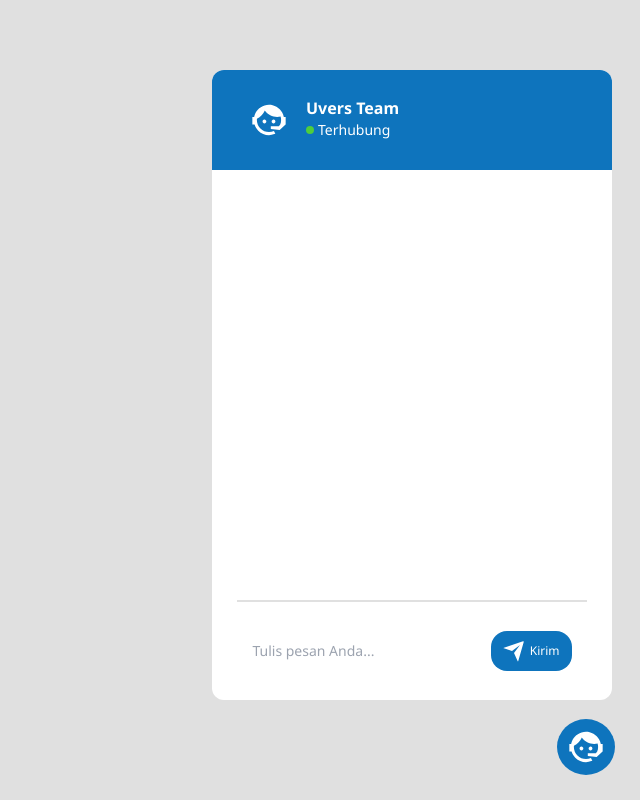
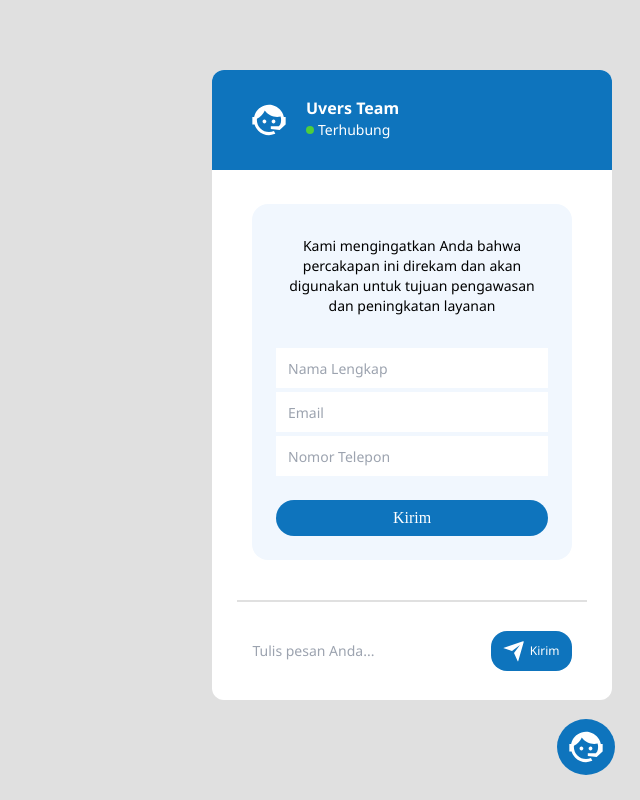
Before and after one commit to ndrvndr/chatbot-app, a React (Vite) app: page / in a window 1280 px wide. Both pictures are taken after a click on the element 1226 px from the left and 747 px from the top of the page. Shown: the whole page, without its empty margins (640-1280 px from the left). Built offline with nearby package versions, Linux system fonts and the light colour scheme.

Commit message:
create conversation box, install sass, formik, yup, uuid

```diff
--- a/package.json
+++ b/package.json
@@ -11,10 +11,13 @@
   },
   "dependencies": {
     "clsx": "^1.2.1",
+    "formik": "^2.2.9",
     "react": "^18.2.0",
     "react-dom": "^18.2.0",
     "sass": "^1.62.1",
-    "sweetalert": "^2.1.2"
+    "sweetalert": "^2.1.2",
+    "uuid": "^9.0.0",
+    "yup": "^1.1.1"
   },
   "devDependencies": {
     "@types/react": "^18.0.28",
--- /dev/null
+++ b/src/components/Elements/Conversation/UserDataForm.jsx
@@ -0,0 +1,134 @@
+import clsx from "clsx";
+import swal from "sweetalert";
+import { v4 as uuidv4 } from "uuid";
+import { useFormik } from "formik";
+import Schema from "./config/schema";
+
+const UserDataForm = () => {
+  const handleFormSubmit = (values) => {
+    const userData = {
+      Name: values.name,
+      Email: values.email,
+      PhoneNumber: values.phoneNumber,
+      isSubmit: true,
+      UUID: uuidv4(),
+    };
+    localStorage.setItem("User Data Form", JSON.stringify(userData));
+    swal("Terima Kasih", "Formulir kamu telah diserahkan", "success");
+  };
+
+  const storedData = JSON.parse(localStorage.getItem("User Data Form"));
+
+  const initialValues = {
+    name: storedData ? storedData.Name : "",
+    email: storedData ? storedData.Email : "",
+    phoneNumber: storedData ? storedData.PhoneNumber : "",
+    isSubmit: storedData ? storedData.isSubmit : false,
+  };
+
+  const { values, errors, handleblur, handleChange, handleSubmit } = useFormik({
+    initialValues,
+    validationSchema: Schema,
+    onSubmit: handleFormSubmit,
+  });
+
+  return (
+    <div className="w-full max-w-xs mx-auto my-5 rounded-2xl bg-[#f1f7fe]">
+      <form
+        className="relative flex flex-col gap-4 text-center pt-8 pb-6 px-6"
+        onSubmit={(e) => {
+          e.preventDefault();
+          handleSubmit(e);
+        }}
+      >
+        <span className="text-sm">
+          Kami mengingatkan Anda bahwa percakapan ini direkam dan akan digunakan
+          untuk tujuan pengawasan dan peningkatan layanan
+        </span>
+        <div className="bg-transparent w-full mt-4 mb-2 mx-0 rounded-lg space-y-1">
+          <input
+            type="text"
+            readOnly={values.isSubmit}
+            name="name"
+            value={values.name}
+            className={
+              errors.name
+                ? "h-10 w-full text-sm p-3 border border-red-600 outline-none"
+                : "h-10 w-full text-sm p-3 outline-none"
+            }
+            placeholder="Nama Lengkap"
+            onChange={handleChange}
+            onBlur={handleblur}
+            required
+          />
+          {errors.name && (
+            <p className="text-right text-xs font-medium ml-3 text-red-500">
+              {errors.name}
+            </p>
+          )}
+          <input
+            type="email"
+            readOnly={values.isSubmit}
+            name="email"
+            value={values.email}
+            className={
+              errors.email
+                ? "h-10 w-full text-sm p-3 border border-red-600 outline-none"
+                : "h-10 w-full text-sm p-3 outline-none"
+            }
+            placeholder="Email"
+            onChange={handleChange}
+            onBlur={handleblur}
+            required
+          />
+          {errors.email && (
+            <p className="text-right text-xs font-medium ml-3 text-red-500">
+              {errors.email}
+            </p>
+          )}
+          <input
+            type="tel"
+            readOnly={values.isSubmit}
+            name="phoneNumber"
+            value={values.phoneNumber}
+            className={
+              errors.phoneNumber
+                ? "h-10 w-full text-sm p-3 border border-red-600 outline-none"
+                : "h-10 w-full text-sm p-3 outline-none"
+            }
+            placeholder="Nomor Telepon"
+            onChange={handleChange}
+            onBlur={handleblur}
+            required
+          />
+          {errors.phoneNumber && (
+            <p className="text-right text-xs ml-3 text-red-500">
+              {errors.phoneNumber}
+            </p>
+          )}
+        </div>
+        {storedData ? (
+          <span className="text-sm">
+            Terima kasih telah mengirimkan formulir, ini akan membantu kami
+            memahami kebutuhan Anda dan memberikan layanan yang lebih baik.
+          </span>
+        ) : (
+          <button
+            type="submit"
+            disabled={values.isSubmit}
+            className={clsx(
+              "px-4 py-2.5 rounded-3xl border-0 ",
+              "bg-[#0e74bd] text-white hover:bg-[#064a7a]",
+              "font-[NotoSans-Bold] cursor-pointer",
+              "transition-[background-color] duration-[0.3s] ease-[ease]"
+            )}
+          >
+            Kirim
+          </button>
+        )}
+      </form>
+    </div>
+  );
+};
+
+export default UserDataForm;
--- /dev/null
+++ b/src/components/Elements/Conversation/config/schema.jsx
@@ -0,0 +1,19 @@
+import * as yup from "yup";
+
+const Schema = yup.object().shape({
+  name: yup
+    .string()
+    .min(2, "Nama minimal harus 2 karakter")
+    .required("Required"),
+  email: yup.string().email("Email tidak valid").required("Required"),
+  phoneNumber: yup
+    .string()
+    .matches(
+      /^[0-9]+$/,
+      "Nomor telepon harus berupa angka dan tidak mengandung karakter lain"
+    )
+    .min(12, "Nomor telepon minimal harus 12 digit")
+    .required("Required"),
+});
+
+export default Schema;
--- a/src/components/Elements/Conversation/index.jsx
+++ b/src/components/Elements/Conversation/index.jsx
@@ -1,8 +1,8 @@
 import * as React from "react";
 import PropTypes from "prop-types";
 
-// import UserDataForm from "./conversation-components/UserDataForm";
-// import sendDataToFirebase from "./FirebaseSender";
+import UserDataForm from "./UserDataForm";
+import "./style/Conversation.scss";
 
 const Conversation = ({ messages }) => {
   const messageEndRef = React.useRef(null);
@@ -14,7 +14,7 @@ const Conversation = ({ messages }) => {
 
   return (
     <div className="App-main">
-      {/* <UserDataForm /> */}
+      <UserDataForm />
       <MessageList
         messages={messages}
         render={(message, index) => {
@@ -55,7 +55,12 @@ const MessageList = ({ messages, render }) => {
 };
 
 Conversation.propTypes = {
-  message: PropTypes.object,
+  messages: PropTypes.arrayOf(PropTypes.object).isRequired,
+};
+
+MessageList.propTypes = {
+  messages: PropTypes.arrayOf(PropTypes.object).isRequired,
+  render: PropTypes.func.isRequired,
 };
 
 export default Conversation;
--- /dev/null
+++ b/src/components/Elements/Conversation/style/Conversation.scss
@@ -0,0 +1,52 @@
+$color_1: #fff;
+$font-family_1: inherit;
+
+.App-main {
+  padding: 20px 20px;
+  flex-grow: 1;
+  overflow-y: scroll;
+  &::-webkit-scrollbar {
+    background: transparent;
+    width: 6px;
+  }
+  &::-webkit-scrollbar-thumb {
+    background: #0e74bd;
+    border-radius: 15px;
+  }
+  &::-webkit-scrollbar-corner {
+    border-radius: 15px;
+  }
+}
+
+.messages__content {
+  border-radius: 20px 20px 0px 0px;
+  width: fit-content;
+  max-width: 70%;
+  padding: 10px;
+  background: $color_1;
+}
+
+.messages__content--user {
+  background: #e0e0e0;
+  color: #000;
+  margin-left: auto;
+  text-align: right;
+  border-bottom-left-radius: 20px;
+  margin-top: 20px;
+  margin-bottom: 20px;
+  p {
+    background: #e0e0e0;
+  }
+}
+
+.messages__content--bot {
+  background: #0e74bd;
+  color: $color_1;
+  margin-right: auto;
+  text-align: left;
+  border-bottom-right-radius: 20px;
+  margin-bottom: 20px;
+  p {
+    background: #0e74bd;
+  }
+}
--- a/src/components/Fragments/ChatbotApp.jsx
+++ b/src/components/Fragments/ChatbotApp.jsx
@@ -3,7 +3,7 @@ import clsx from "clsx";
 
 import ToggleButton from "../Elements/ToggleButton";
 import HeaderApp from "../Elements/HeaderApp";
-// import Conversation from "../Elements/Conversation";
+import Conversation from "../Elements/Conversation";
 import Input from "../Elements/Input";
 
 const ChatbotApp = () => {
@@ -47,7 +47,7 @@ const ChatbotApp = () => {
           isTyping={isTyping}
           isInputFocused={isInputFocused}
         />
-        {/* <Conversation messages={messages} /> */}
+        <Conversation messages={messages} />
         <Input
           handleInputFocus={handleInputFocus}
           handleSetMessages={handleSetMessages}
```
Also changed, not shown: 1 other file (tests, documents, lock files or other folders).
